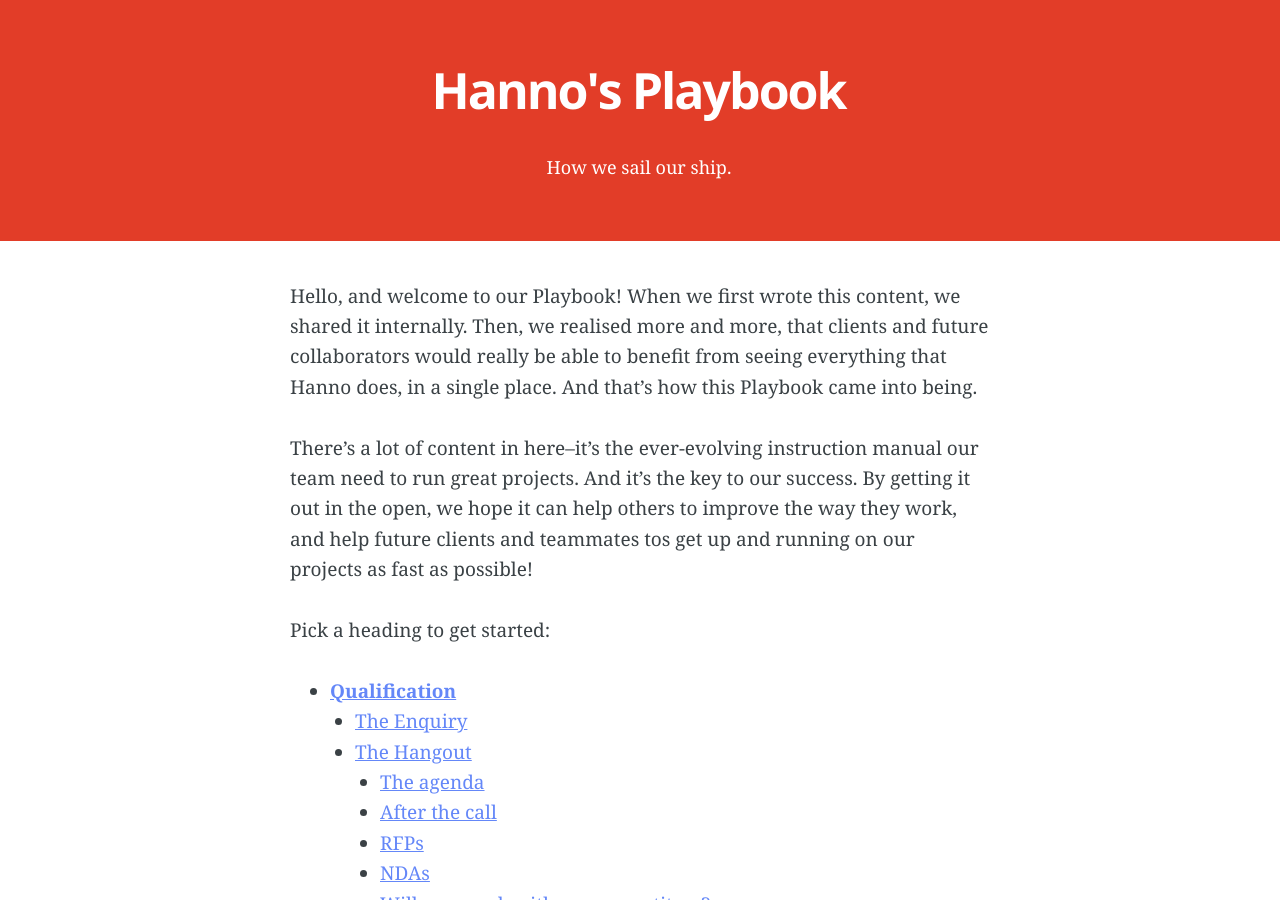
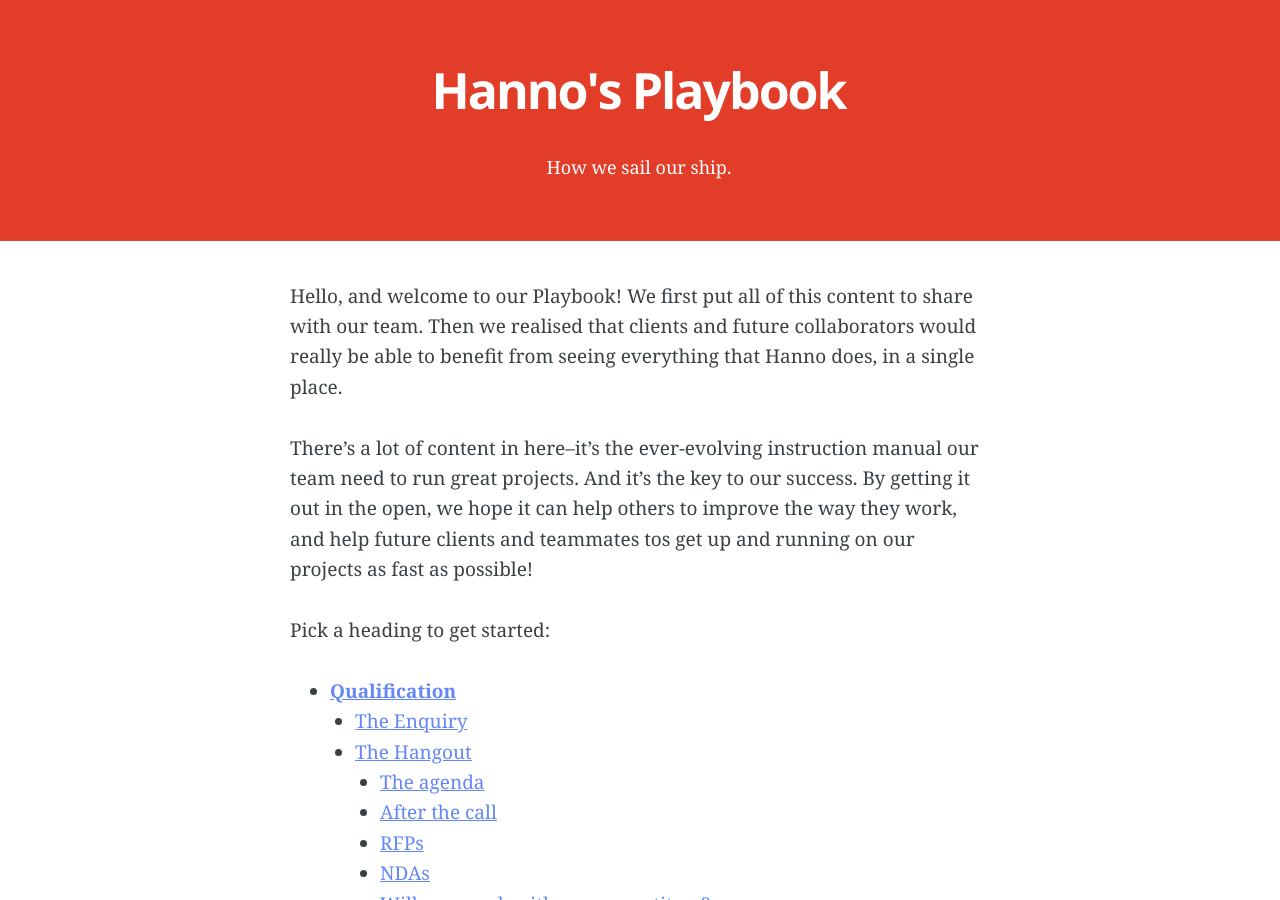
Before and after one commit to chrisco/playbook, a Jekyll site: the page built from index.md, in a window 1280 px wide and 900 px high. Built offline with Jekyll 4.4.1, drawn with Linux system fonts in a browser that asks for light colours; Markdown is read by kramdown in place of the engine named in the settings.

Commit message:
Update index.md

```diff
--- a/index.md
+++ b/index.md
@@ -4,7 +4,7 @@
 cover: false
 ---
 
-Hello, and welcome to our Playbook! When we first wrote this content, we shared it internally. Then, we realised more and more, that clients and future collaborators would really be able to benefit from seeing everything that Hanno does, in a single place. And that’s how this Playbook came into being.
+Hello, and welcome to our Playbook! We first put all of this content to share with our team. Then we realised that clients and future collaborators would really be able to benefit from seeing everything that Hanno does, in a single place.
 
 There’s a lot of content in here--it’s the ever-evolving instruction manual our team need to run great projects. And it’s the key to our success. By getting it out in the open, we hope it can help others to improve the way they work, and help future clients and teammates tos get up and running on our projects as fast as possible!
 
```
